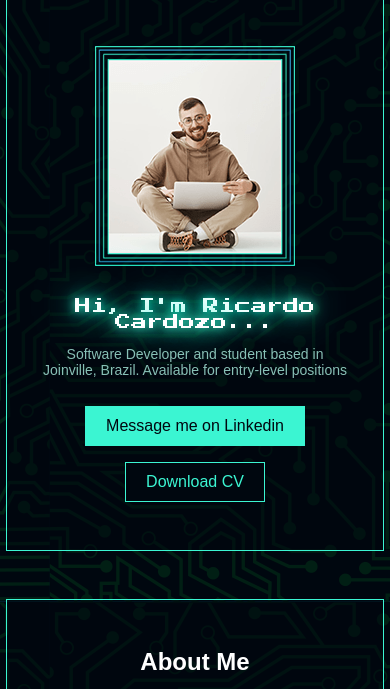
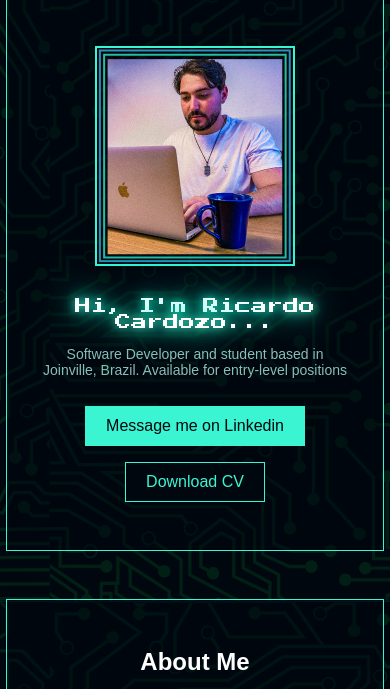
Before and after one commit to Ricardo-Cardozo/Portf-lio, a plain HTML site: page index.html in a window 390 px wide. Shown: the part 103-792 px from the top of the page. Drawn offline with nearby package versions, Linux system fonts and the light colour scheme.

Commit message:
portfolio com avatar atualizado

```diff
--- a/assets/css/style.css
+++ b/assets/css/style.css
@@ -125,10 +125,11 @@ body {
 }
 
 #div-img {
-	background-image: url("../img/Group 13.png");
+	background-image: url("../img/fotoAvatar.png");
 	width: 300px;
 	height: 320px;
 	margin: 1em;
+	background-size: cover;
 }
 
 .sombra {
@@ -635,7 +636,7 @@ footer p span {
 	}
 
 	#div-img {
-		background-image: url("../img/avatar-mobile.png");
+		background-image: url("../img/fotoAvatarMb.png");
 		width: 200px;
 		height: 220px;
 	}
```
Also changed, not shown: assets/img/Group 13.png (deleted), assets/img/avatar-mobile.png (deleted), assets/img/fotoAvatar.png (added), assets/img/fotoAvatarMb.png (added), assets/img/mongo.jpg (deleted).
